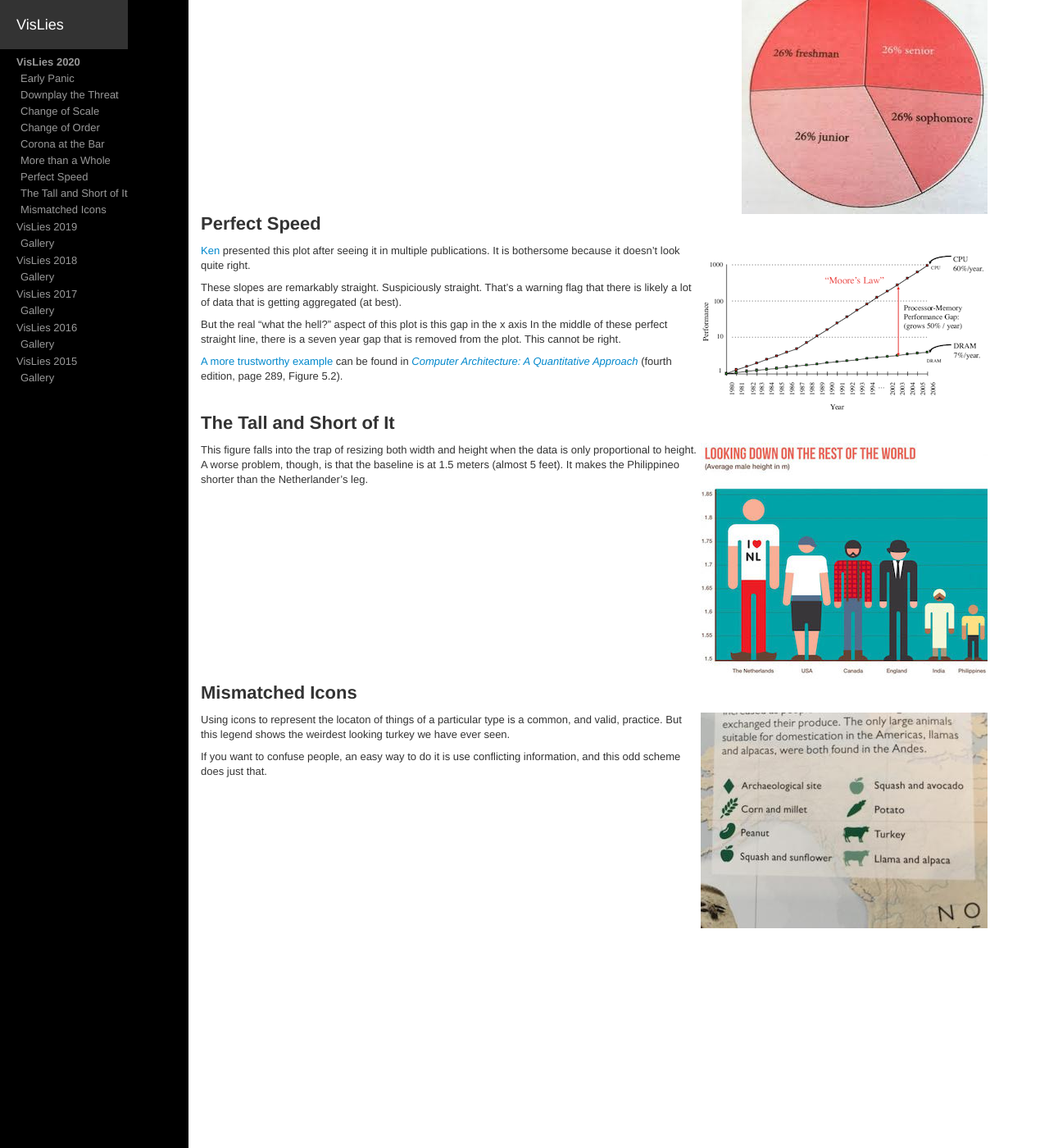
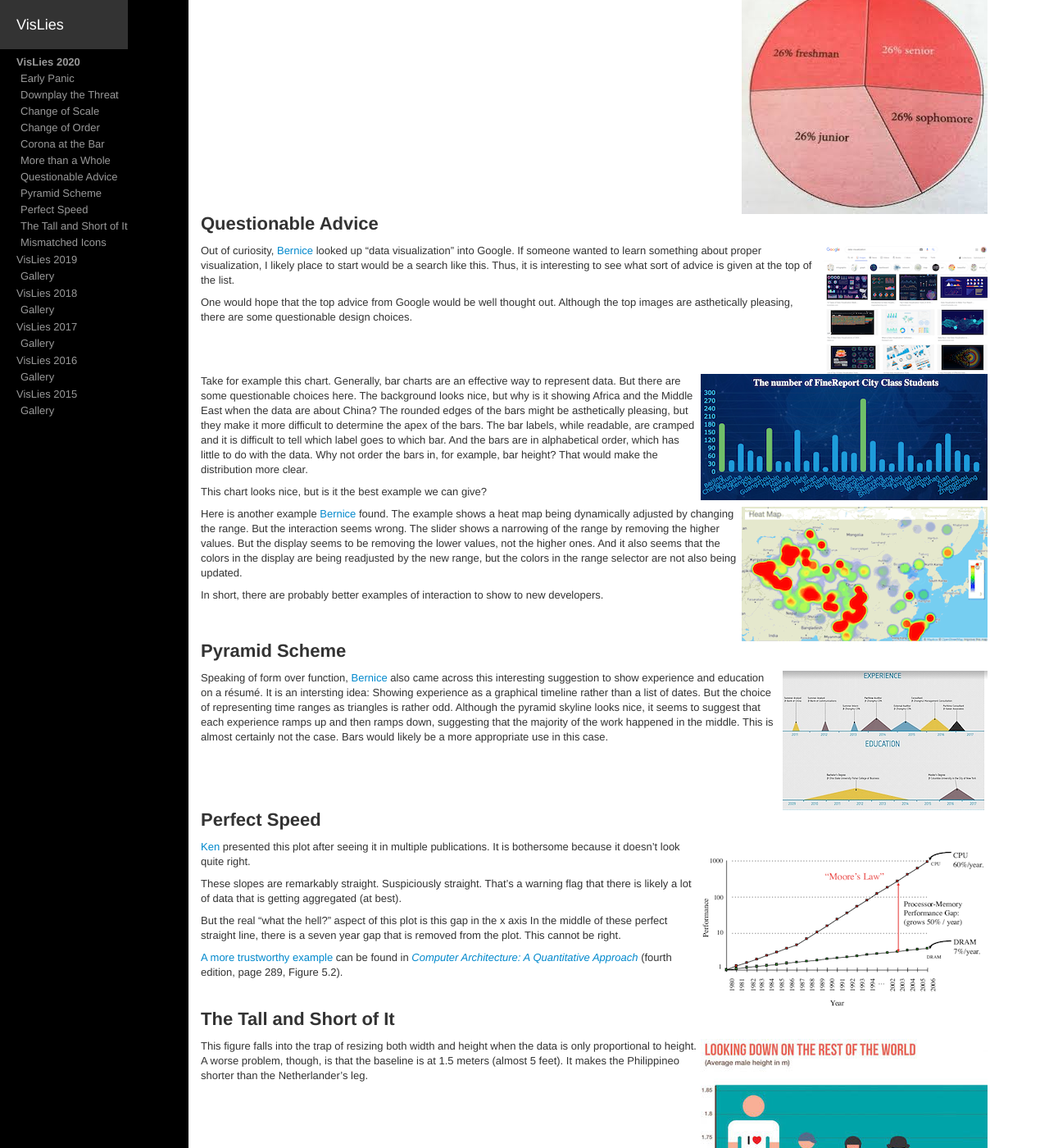
Before and after one commit to vislies/2020, a Jekyll site: the page built from gallery/index.md, in a window 1280 px wide and 1400 px high, scrolled down 2924 px. Shown: the whole window at 82% size. Built offline with Jekyll 4.4.1, drawn with Linux system fonts in a browser that asks for light colours; our own code applies the rules of GitHub Pages for plain Markdown files.

Commit message:
Questionable advice

```diff
--- a/gallery/index.md
+++ b/gallery/index.md
@@ -13,6 +13,10 @@ gallery-nav:
     url: "#corona-at-the-bar"
   - title: More than a Whole
     url: "#more-than-a-whole"
+  - title: Questionable Advice
+    url: "#questionable-advice"
+  - title: Pyramid Scheme
+    url: "#pyramid-scheme"
   - title: Perfect Speed
     url: "#perfect-speed"
   - title: The Tall and Short of It
@@ -218,6 +222,66 @@ I’ll let this chart speak for itself.
 Not only does this graphic not understand how pie charts work, but it doesn’t really understand how math works.
 
 
+## Questionable Advice
+
+<a href="https://drive.google.com/file/d/10bRelStjkiUXnkFpg5qJHM_Oyb-CPNQA/view?usp=sharing" class="image-right">
+![Data Vis Search](data-vis-search-thumbnail.png)
+</a>
+
+Out of curiosity, [Bernice][Bernice Rogowitz] looked up "data visualization" into Google.
+If someone wanted to learn something about proper visualization, I likely place to start would be a search like this.
+Thus, it is interesting to see what sort of advice is given at the top of the list.
+
+One would hope that the top advice from Google would be well thought out.
+Although the top images are asthetically pleasing, there are some questionable design choices.
+
+<div class="image-stop" />
+
+<a href="https://drive.google.com/file/d/18uTDkZpukFXHwMgHRpU-M8SMdrrBq4pr/view?usp=sharing" class="image-right">
+![Best Ever Bar Chart](best-bar-chart-thumbnail.png)
+</a>
+
+Take for example this chart.
+Generally, bar charts are an effective way to represent data.
+But there are some questionable choices here.
+The background looks nice, but why is it showing Africa and the Middle East when the data are about China?
+The rounded edges of the bars might be asthetically pleasing, but they make it more difficult to determine the apex of the bars.
+The bar labels, while readable, are cramped and it is difficult to tell which label goes to which bar.
+And the bars are in alphabetical order, which has little to do with the data.
+Why not order the bars in, for example, bar height?
+That would make the distribution more clear.
+
+This chart looks nice, but is it the best example we can give?
+
+<div class="image-stop" />
+
+<a href="https://drive.google.com/file/d/1rqNRNX1Z16JBVa6R8AB3yCSAQfp2iAdA/view?usp=sharing" class="image-right">
+![Heat Map Interaction](heat-map-interaction-thumbnail.gif)
+</a>
+
+Here is another example [Bernice][Bernice Rogowitz] found.
+The example shows a heat map being dynamically adjusted by changing the range.
+But the interaction seems wrong.
+The slider shows a narrowing of the range by removing the higher values.
+But the display seems to be removing the lower values, not the higher ones.
+And it also seems that the colors in the display are being readjusted by the new range, but the colors in the range selector are not also being updated.
+
+In short, there are probably better examples of interaction to show to new developers.
+
+## Pyramid Scheme
+
+<a href="https://drive.google.com/file/d/1NGlc4aC_ffMwZvBGSGcbv_T7K0PKgeIx/view?usp=sharing" class="image-right">
+![Pyramid Timeline](pyramid-time-thumbnail.png)
+</a>
+
+Speaking of form over function, [Bernice][Bernice Rogowitz] also came across this interesting suggestion to show experience and education on a résumé.
+It is an intersting idea: Showing experience as a graphical timeline rather than a list of dates.
+But the choice of representing time ranges as triangles is rather odd.
+Although the pyramid skyline looks nice, it seems to suggest that each experience ramps up and then ramps down, suggesting that the majority of the work happened in the middle.
+This is almost certainly not the case.
+Bars would likely be a more appropriate use in this case.
+
+
 ## Perfect Speed
 
 <a href="https://drive.google.com/file/d/194ernt-K_fYvT2u1_NWhtETJzf1BkAW5/view?usp=sharing" class="image-right">
```
Also changed, not shown: gallery/best-bar-chart-thumbnail.png (added), gallery/data-vis-search-thumbnail.png (added), gallery/heat-map-interaction-thumbnail.gif (added), gallery/pyramid-time-thumbnail.png (added).
